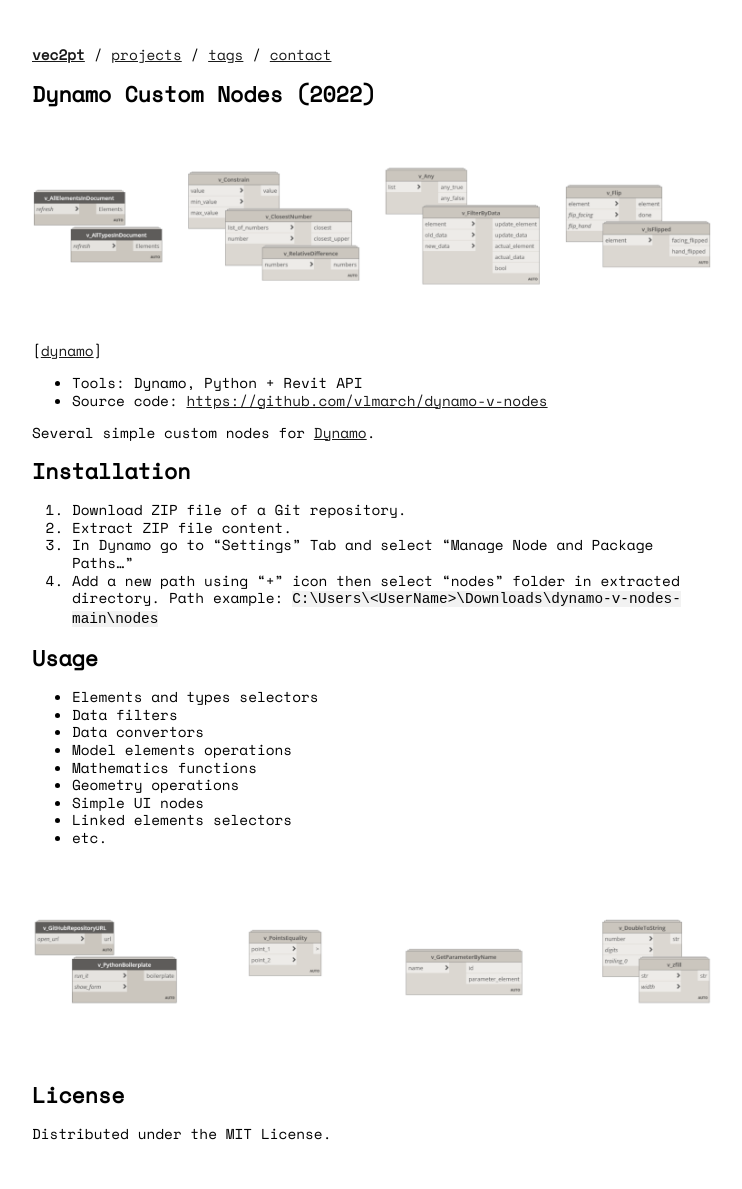
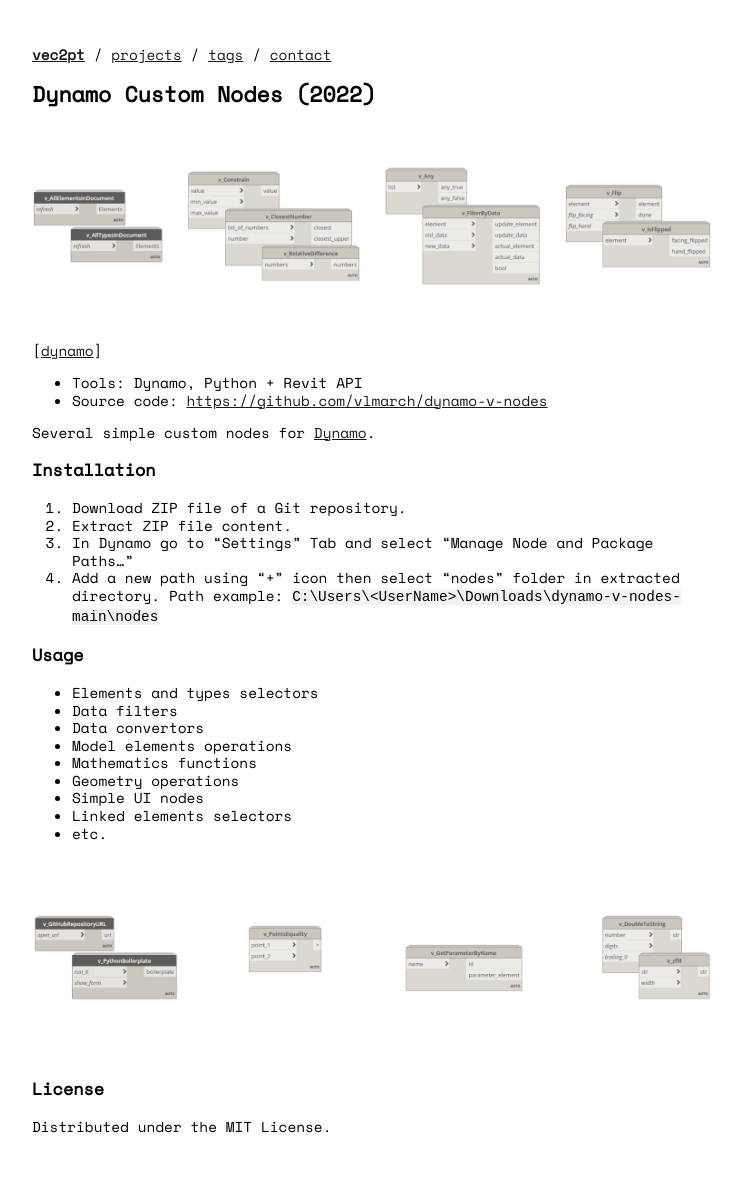
Before and after one commit to vec2pt/vec2pt.github.io, a Jekyll site: the page built from _posts/2022-12-22-dynamo-custom-nodes.md, in a window 1280 px wide. Shown: the whole page, without its empty margins (268-1010 px from the left). Built offline with Jekyll 4.4.1, drawn with Linux system fonts in a browser that asks for light colours; nearby versions of some CDN libraries.

Commit message:
Update headers

```diff
--- a/_posts/2022-12-22-dynamo-custom-nodes.md
+++ b/_posts/2022-12-22-dynamo-custom-nodes.md
@@ -10,14 +10,14 @@ img: ../assets/images/dynamo-nodes.png
 
 Several simple custom nodes for [Dynamo](https://dynamobim.org).
 
-## Installation
+### Installation
 
 1. Download ZIP file of a Git repository.
 2. Extract ZIP file content.
 3. In Dynamo go to "Settings" Tab and select "Manage Node and Package Paths..."
 4. Add a new path using "+" icon then select "nodes" folder in extracted directory. Path example: `C:\Users\<UserName>\Downloads\dynamo-v-nodes-main\nodes`
 
-## Usage
+### Usage
 
 - Elements and types selectors
 - Data filters
@@ -31,6 +31,6 @@ Several simple custom nodes for [Dynamo](https://dynamobim.org).
 
 ![dynamo-nodes1.png](../assets/images/dynamo-nodes1.png)
 
-## License
+### License
 
 Distributed under the MIT License.
```
Also changed, not shown: _posts/2022-11-25-conways-game-of-life.md (+3 -3 lines).
